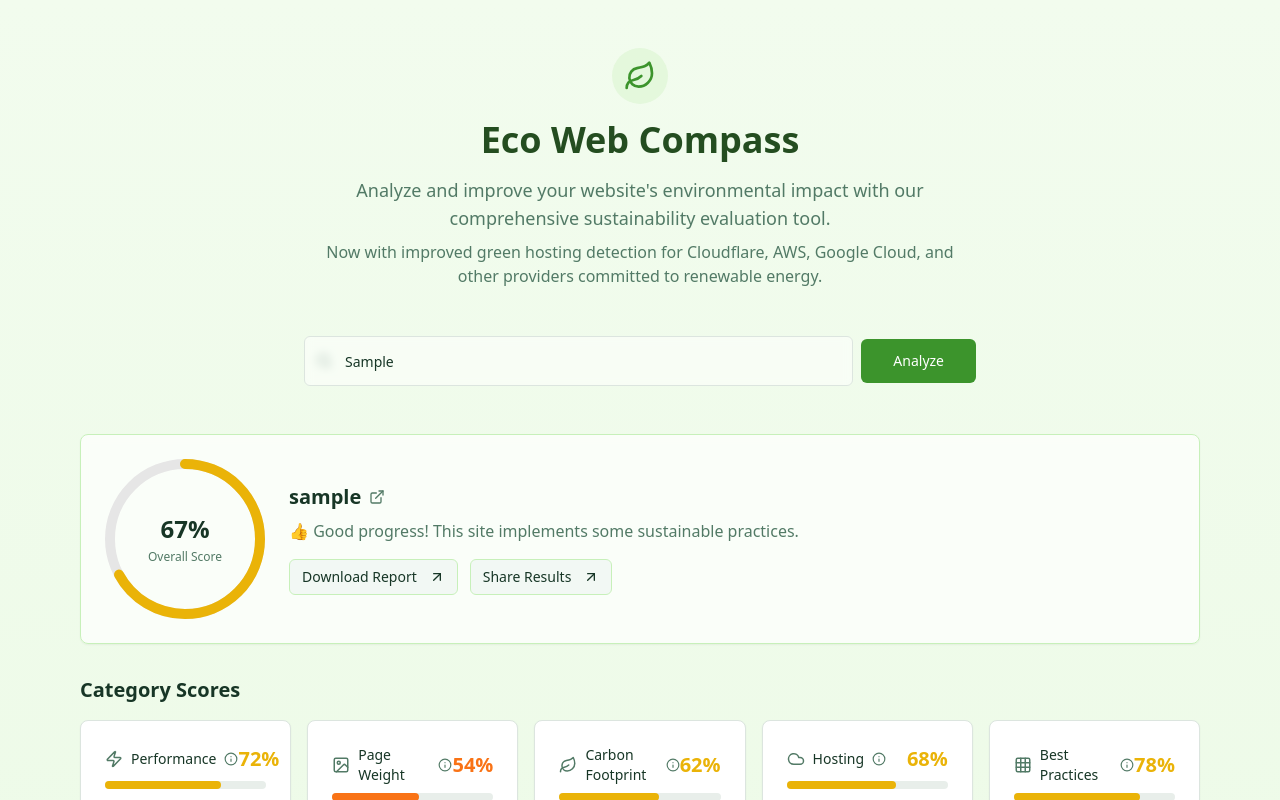
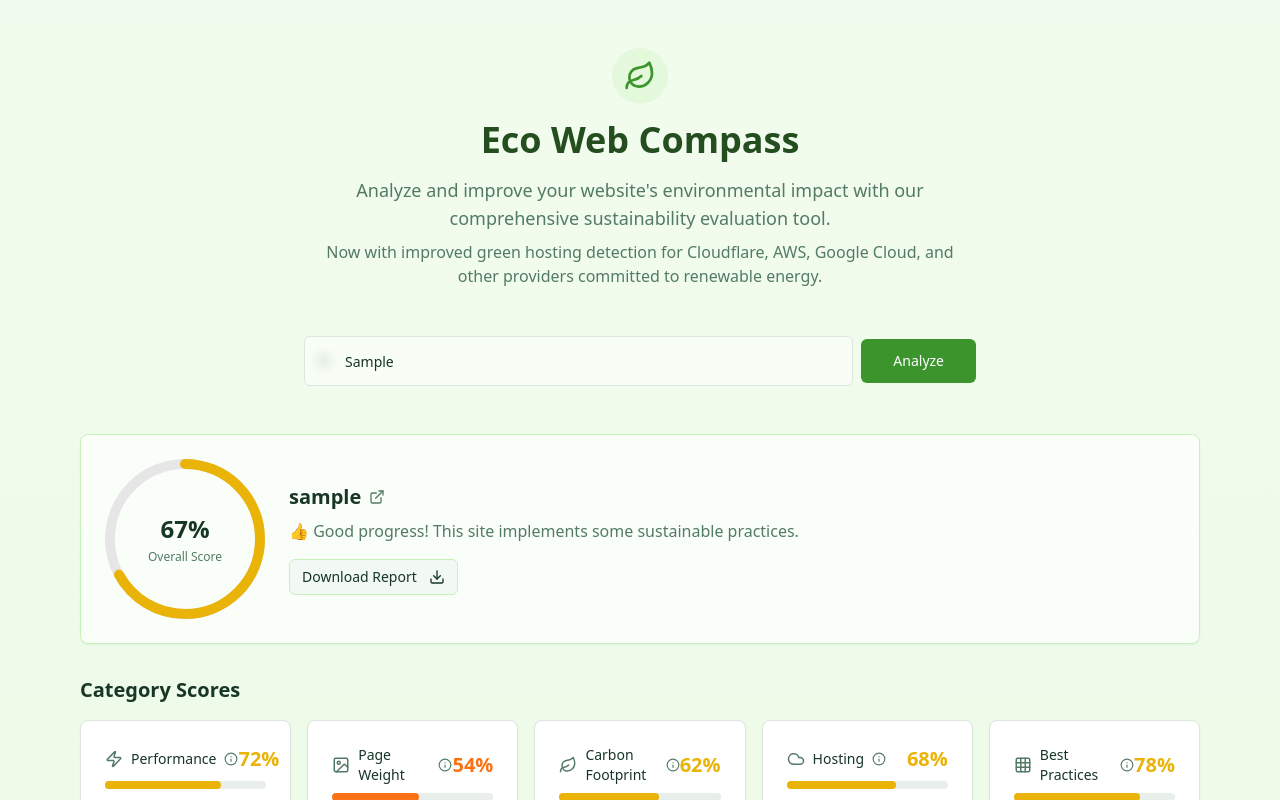
Before and after one commit to halans/Lovable-eco-web-compass, a React (Vite) app: page / in a window 1280 px wide. Both pictures are taken after typing "Sample" into the empty fields and a click on the button "Analyze". Shown: the top 800 px of the page. Built offline with nearby package versions, Linux system fonts and the light colour scheme.

Commit message:
Remove Share Results, add export options
Remove the share results button and add PDF and CSV export options for the download report functionality.

```diff
--- a/src/components/ResultsSummary.tsx
+++ b/src/components/ResultsSummary.tsx
@@ -1,8 +1,14 @@
 
 import React from 'react';
-import { ArrowUpRight, ExternalLink } from 'lucide-react';
+import { Download, FilePdf, FileCsv, ExternalLink } from 'lucide-react';
 import { Button } from '@/components/ui/button';
 import { Card, CardContent } from '@/components/ui/card';
+import {
+  DropdownMenu,
+  DropdownMenuContent,
+  DropdownMenuItem,
+  DropdownMenuTrigger
+} from '@/components/ui/dropdown-menu';
 import CircularProgress from './ui-components/CircularProgress';
 import { WebsiteAnalysisResult } from '@/types/analysis';
 
@@ -13,6 +19,36 @@ interface ResultsSummaryProps {
 
 const ResultsSummary: React.FC<ResultsSummaryProps> = ({ result, url }) => {
   const displayUrl = new URL(url).hostname;
+
+  const handleExportPDF = () => {
+    // In a real implementation, this would generate and download a PDF
+    console.log('Exporting PDF report for', url);
+    alert('PDF Export initiated. In a production app, this would generate a detailed PDF report.');
+  };
+
+  const handleExportCSV = () => {
+    // In a real implementation, this would generate and download a CSV
+    console.log('Exporting CSV data for', url);
+
+    // Create a simple CSV from the analysis data
+    let csvContent = "data:text/csv;charset=utf-8,";
+    csvContent += "Category,Score\n";
+    csvContent += `Overall,${result.overallScore}\n`;
+    csvContent += `Performance,${result.performanceScore}\n`;
+    csvContent += `Page Weight,${result.pageWeightScore}\n`;
+    csvContent += `Carbon Footprint,${result.carbonFootprintScore}\n`;
+    csvContent += `Hosting,${result.hostingScore}\n`;
+    csvContent += `Best Practices,${result.bestPracticesScore}\n`;
+
+    // Create a download link and trigger it
+    const encodedUri = encodeURI(csvContent);
+    const link = document.createElement("a");
+    link.setAttribute("href", encodedUri);
+    link.setAttribute("download", `${displayUrl}-sustainability-report.csv`);
+    document.body.appendChild(link);
+    link.click();
+    document.body.removeChild(link);
+  };
 
   return (
     <Card className="bg-white/70 dark:bg-forest-950/50 backdrop-blur-sm border-eco-200 dark:border-forest-800">
@@ -55,21 +91,28 @@ const ResultsSummary: React.FC<ResultsSummaryProps> = ({ result, url }) => {
                 : '⚠️ This site has significant room for sustainability improvements.'}
             </p>
 
-            <div className="flex flex-wrap gap-3 justify-center md:justify-start">
+            <div className="flex justify-center md:justify-start">
+              <DropdownMenu>
+                <DropdownMenuTrigger asChild>
                   <Button
                     variant="outline"
                     size="sm"
                     className="border-eco-200 hover:bg-eco-100 dark:border-forest-700 dark:hover:bg-forest-800"
                   >
-                Download Report <ArrowUpRight className="ml-1 h-4 w-4" />
+                    Download Report <Download className="ml-1 h-4 w-4" />
                   </Button>
-              <Button
-                variant="outline"
-                size="sm"
-                className="border-eco-200 hover:bg-eco-100 dark:border-forest-700 dark:hover:bg-forest-800"
-              >
-                Share Results <ArrowUpRight className="ml-1 h-4 w-4" />
-              </Button>
+                </DropdownMenuTrigger>
+                <DropdownMenuContent align="end" className="w-48">
+                  <DropdownMenuItem onClick={handleExportPDF} className="cursor-pointer">
+                    <FilePdf className="mr-2 h-4 w-4" />
+                    <span>PDF Report</span>
+                  </DropdownMenuItem>
+                  <DropdownMenuItem onClick={handleExportCSV} className="cursor-pointer">
+                    <FileCsv className="mr-2 h-4 w-4" />
+                    <span>CSV Data</span>
+                  </DropdownMenuItem>
+                </DropdownMenuContent>
+              </DropdownMenu>
             </div>
           </div>
         </div>
```
Lines whose indentation alone changed are shown as unchanged.
